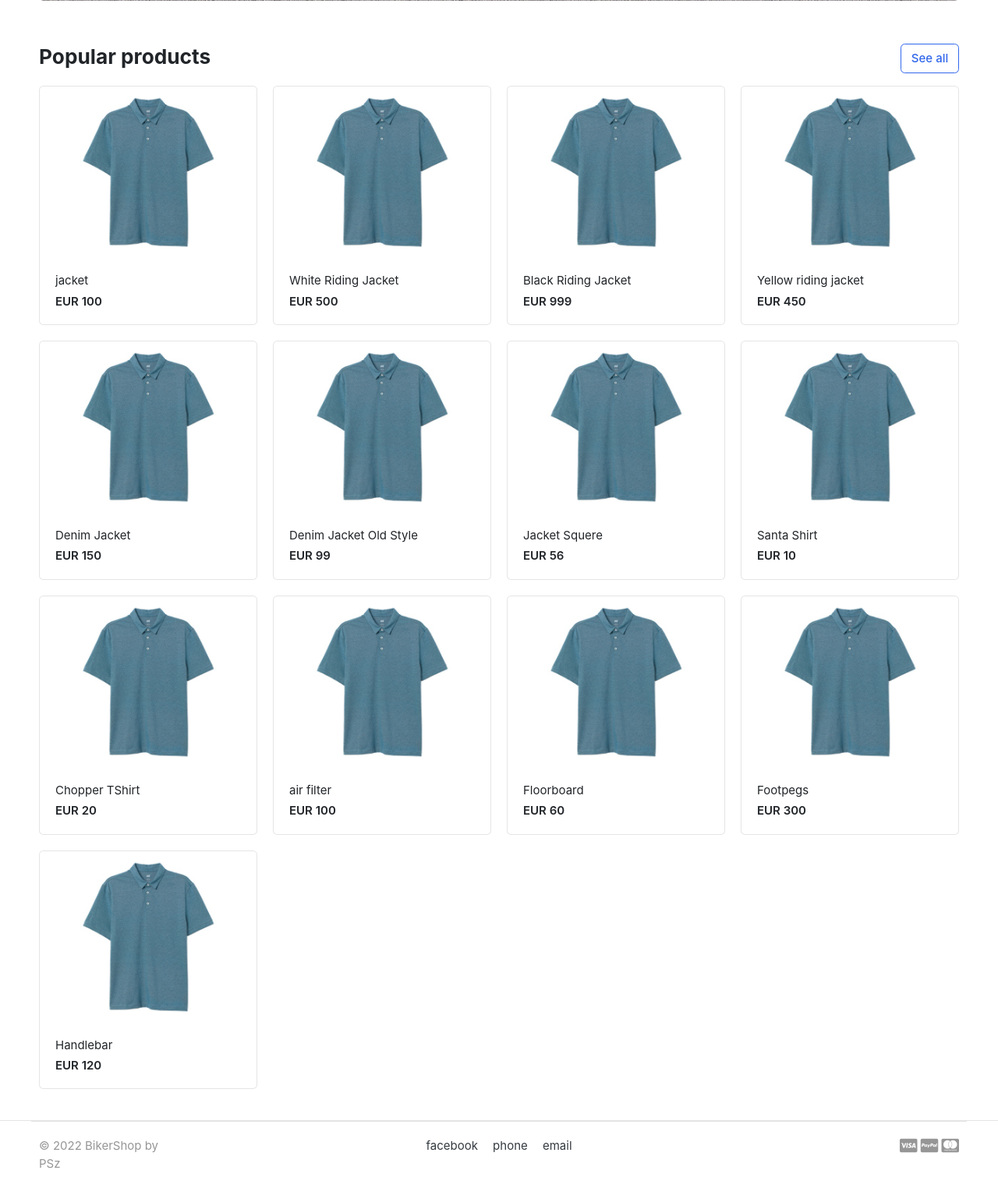
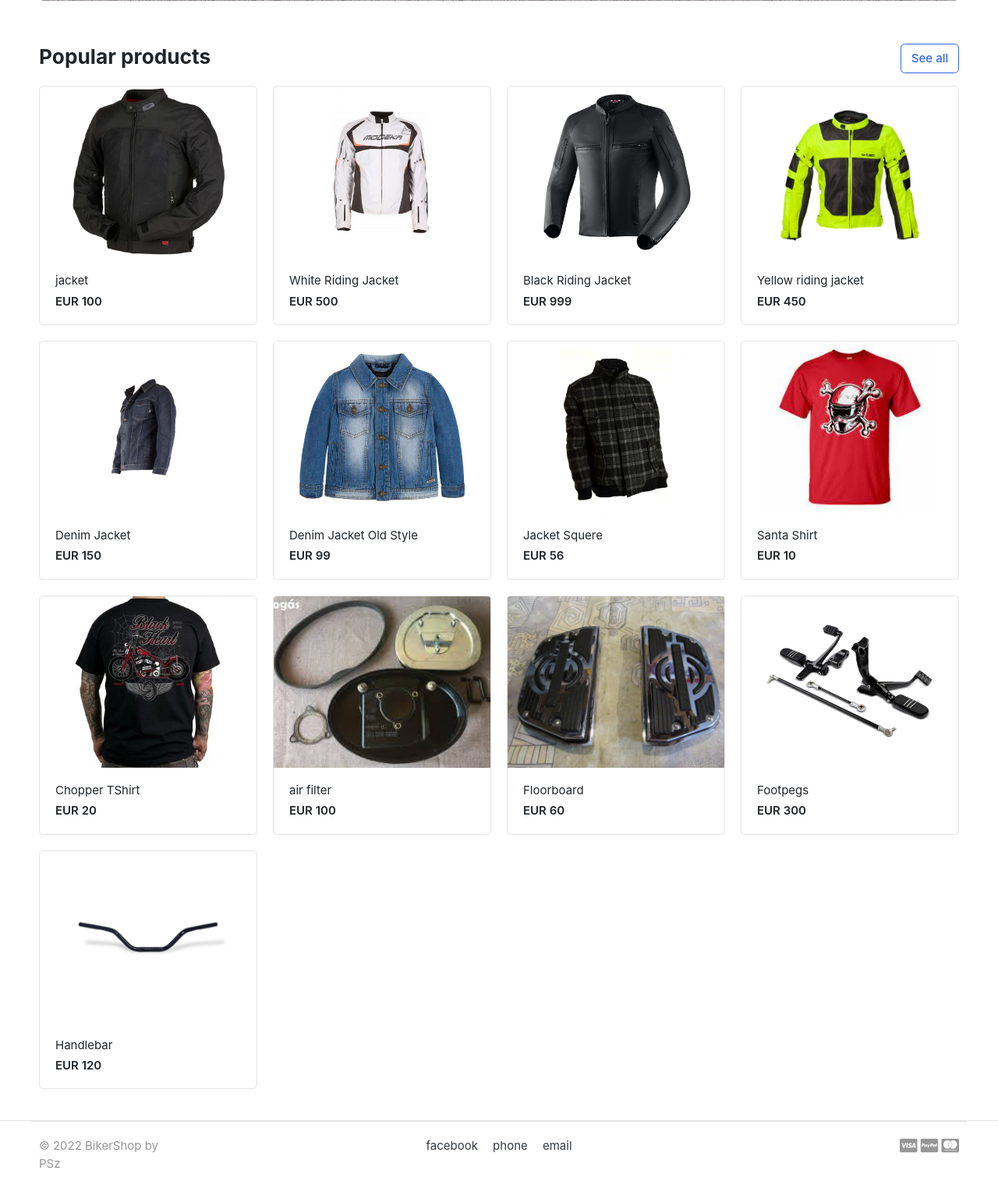
Before and after one commit to Code-Institute-Submissions/peterszabo79-bikershop_JanResub, a Django app: template templates/home.html in a window 1280 px wide. Shown: the part 800-2324 px from the top of the page at 78% size. Run offline with Django 3.2, Linux system fonts and the light colour scheme; the template is opened without the code that fills it: values that come from a table or form of the project are taken from there, others are empty; data comes from the database, SQL or seed files in the repository; some libraries are stand-ins or nearby versions; some web fonts are replaced.

Commit message:
display pruducts in store page

```diff
--- a/bikershop/views.py
+++ b/bikershop/views.py
@@ -7,4 +7,4 @@ def home(request):
     context = {
         'products': products,
     }
-    return render(request, 'home.html')
+    return render(request, 'home.html', context)
--- a/templates/home.html
+++ b/templates/home.html
@@ -31,7 +31,7 @@
 	{% for product in products %}
 	<div class="col-md-3">
 		<div class="card card-product-grid">
-			<a href="./product-detail.html" class="img-wrap"> <img src="{% static 'images/items/1.jpg' %}"> </a>
+			<a href="./product-detail.html" class="img-wrap"> <img src="{{ product.images.url }}"> </a>
 			<figcaption class="info-wrap">
 				<a href="./product-detail.html" class="title">{{ product.product_name }}</a>
 				<div class="price mt-1">EUR {{ product.price }}</div> <!-- price-wrap.// -->
```
Also changed, not shown: bikershop/static/images/items/piros.jpg (added).
